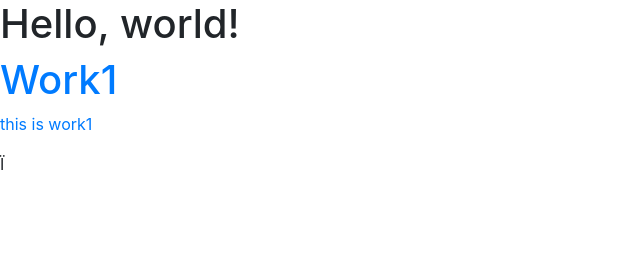
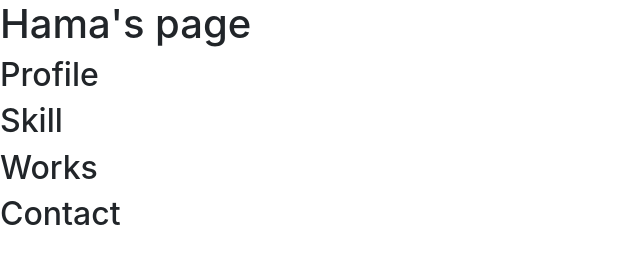
Before and after one commit to Hama0103/Hama0103.github.io, a plain HTML site: page index.html in a window 1280 px wide. Shown: the whole page, without its empty margins (0-640 px from the left). Drawn offline with nearby package versions, Linux system fonts and the light colour scheme.

Commit message:
add section

```diff
--- a/app.js
+++ b/app.js
@@ -1,3 +1,12 @@
 window.onload = function () {
 
 }
+
+function Workclick(){
+    target = document.getElementById("panel");
+    if(target.style.display == "none"){
+        target.style.display = "block";
+    }else{
+        target.style.display = "none"
+    }
+}
--- a/index.html
+++ b/index.html
@@ -1,28 +1,65 @@
 <!doctype html>
 <html lang="ja">
+
 <head>
   <!-- Required meta tags -->
   <meta charset="utf-8">
   <meta name="viewport" content="width=device-width, initial-scale=1, shrink-to-fit=no">
 
   <!-- Bootstrap CSS -->
-    <link rel="stylesheet" href="https://stackpath.bootstrapcdn.com/bootstrap/4.3.1/css/bootstrap.min.css" integrity="sha384-ggOyR0iXCbMQv3Xipma34MD+dH/1fQ784/j6cY/iJTQUOhcWr7x9JvoRxT2MZw1T" crossorigin="anonymous">
+  <link rel="stylesheet" href="https://stackpath.bootstrapcdn.com/bootstrap/4.3.1/css/bootstrap.min.css"
+    integrity="sha384-ggOyR0iXCbMQv3Xipma34MD+dH/1fQ784/j6cY/iJTQUOhcWr7x9JvoRxT2MZw1T" crossorigin="anonymous">
 
   <title>Hello, world!</title>
+  <script src="app.js"></script>
+
 </head>
+
 <body>
-    <h1>Hello, world!</h1>
-    <a href="#">
-      <div>
-        <h1>Work1</h1>
-        <p>this is work1</p>
+  <div id=wrapper>
+    <header id="header">
+      <h1>Hama's page</h1>
+    </header>
+    <main id="contents">
+      <section class="section" id=Profile>
+        <h2>Profile</h2>
+      </section>
+      <section class="section" id=Skill>
+        <h2>Skill</h2>
+      </section>
+      <section class="section" id=Works>
+        <h2>Works</h2>
+      </section>
+      <section class="section" id=Contact>
+        <h2>Contact</h2>
+      </section>
+    </main>
   </div>
-    </a>Ï
+
+
+
+  <!--
+  <div id="work" onclick="Workclick()">
+    <h3>Work1</h3>
+  </div>
+
+  <div id="panel">
+    <h3>work 1</h3>
+    <p>this is work 1.</p>
+  </div>
+  -->
 
   <!-- Optional JavaScript -->
   <!-- jQuery first, then Popper.js, then Bootstrap JS -->
-    <script src="https://code.jquery.com/jquery-3.3.1.slim.min.js" integrity="sha384-q8i/X+965DzO0rT7abK41JStQIAqVgRVzpbzo5smXKp4YfRvH+8abtTE1Pi6jizo" crossorigin="anonymous"></script>
-    <script src="https://cdnjs.cloudflare.com/ajax/libs/popper.js/1.14.7/umd/popper.min.js" integrity="sha384-UO2eT0CpHqdSJQ6hJty5KVphtPhzWj9WO1clHTMGa3JDZwrnQq4sF86dIHNDz0W1" crossorigin="anonymous"></script>
-    <script src="https://stackpath.bootstrapcdn.com/bootstrap/4.3.1/js/bootstrap.min.js" integrity="sha384-JjSmVgyd0p3pXB1rRibZUAYoIIy6OrQ6VrjIEaFf/nJGzIxFDsf4x0xIM+B07jRM" crossorigin="anonymous"></script>
+  <script src="https://code.jquery.com/jquery-3.3.1.slim.min.js"
+    integrity="sha384-q8i/X+965DzO0rT7abK41JStQIAqVgRVzpbzo5smXKp4YfRvH+8abtTE1Pi6jizo"
+    crossorigin="anonymous"></script>
+  <script src="https://cdnjs.cloudflare.com/ajax/libs/popper.js/1.14.7/umd/popper.min.js"
+    integrity="sha384-UO2eT0CpHqdSJQ6hJty5KVphtPhzWj9WO1clHTMGa3JDZwrnQq4sF86dIHNDz0W1"
+    crossorigin="anonymous"></script>
+  <script src="https://stackpath.bootstrapcdn.com/bootstrap/4.3.1/js/bootstrap.min.js"
+    integrity="sha384-JjSmVgyd0p3pXB1rRibZUAYoIIy6OrQ6VrjIEaFf/nJGzIxFDsf4x0xIM+B07jRM"
+    crossorigin="anonymous"></script>
 </body>
+
 </html>
```
Lines whose indentation alone changed are shown as unchanged.
